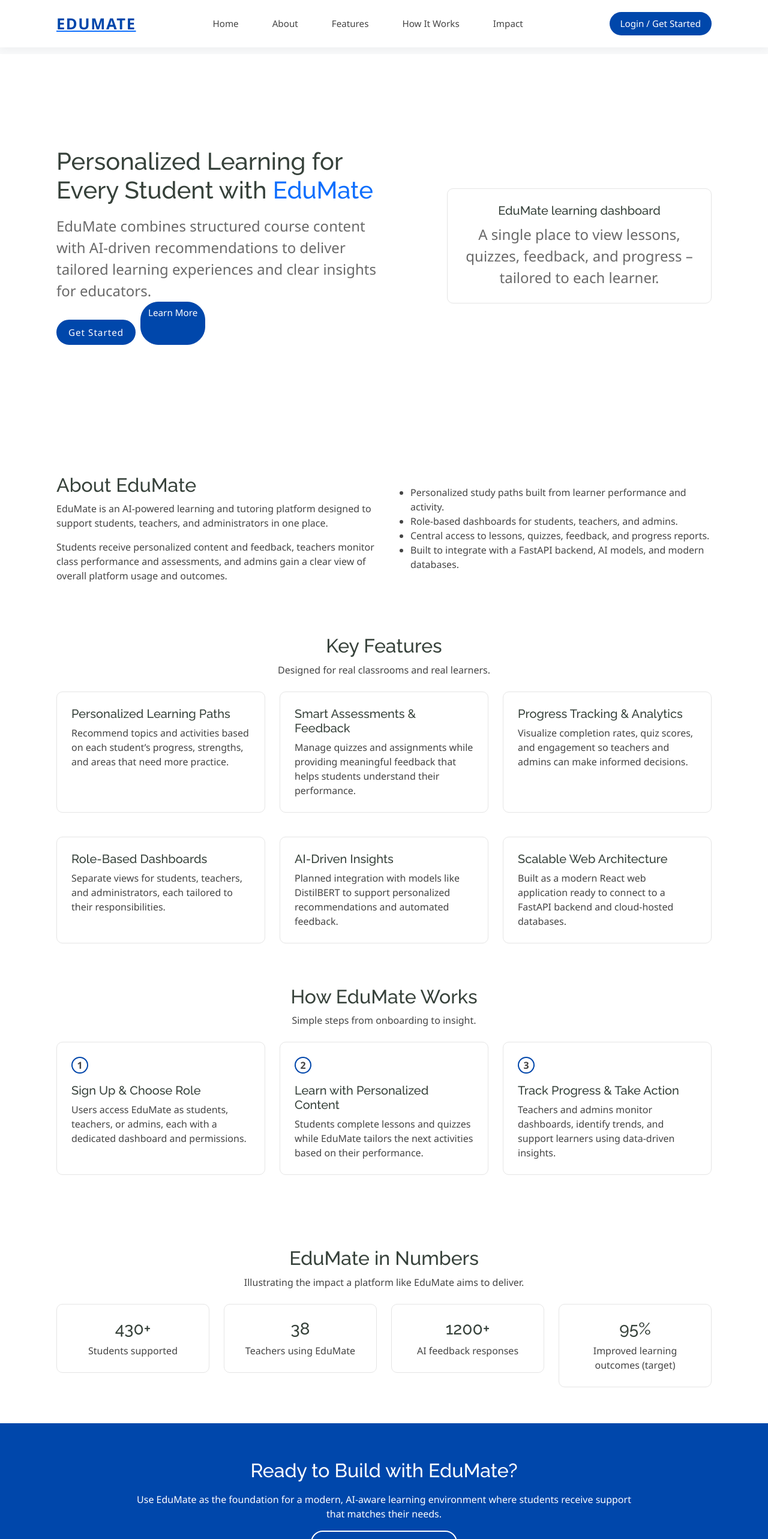
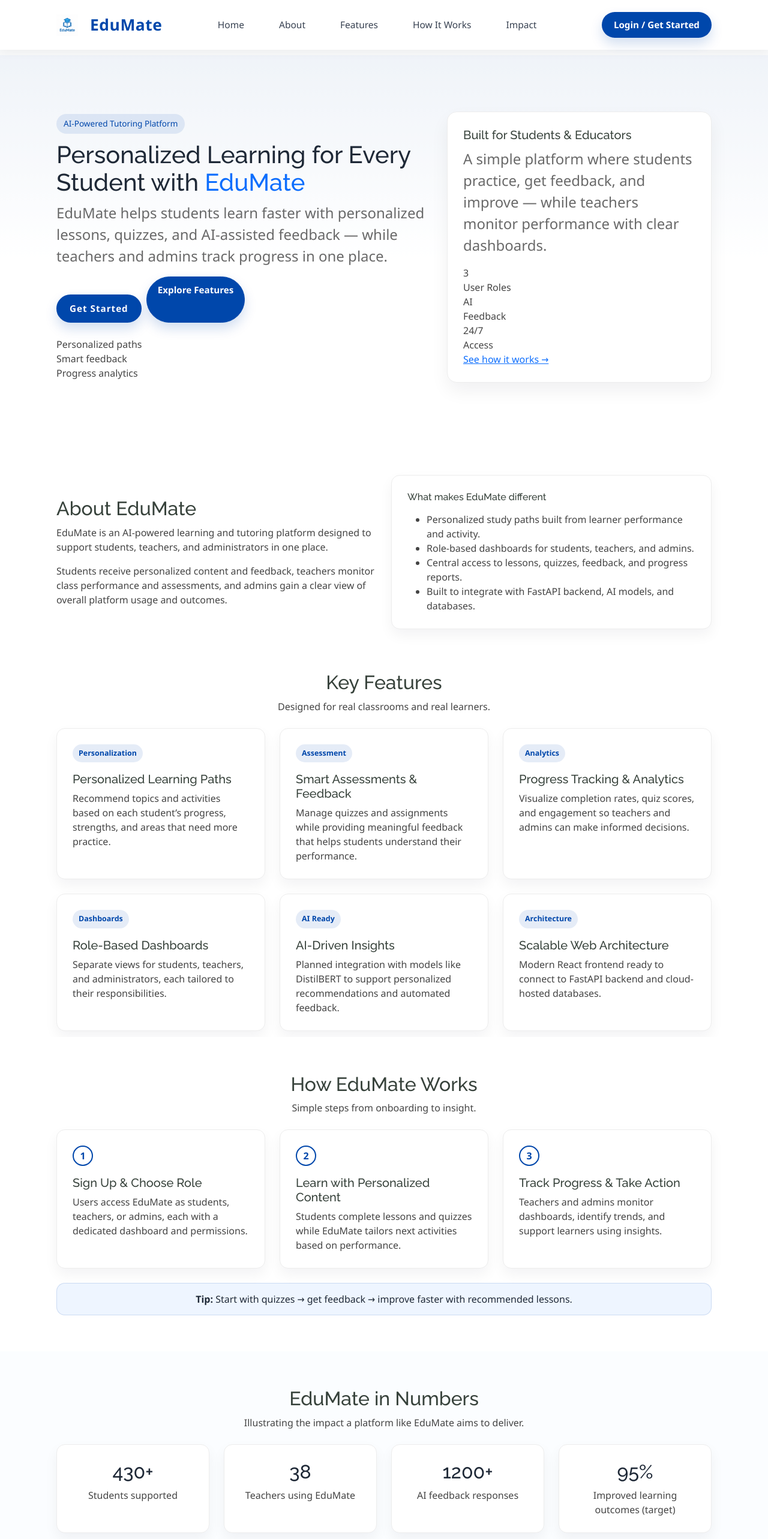
Before and after one commit to zobayerlabib/edumate, a React (Create React App) app in the folder frontend/: page / in a window 1280 px wide. Shown: the top 2566 px of the page at 60% size. Built offline with nearby package versions, Linux system fonts and the light colour scheme.

Commit message:
Update UI styling and add homepage logo

```diff
--- a/frontend/src/App.css
+++ b/frontend/src/App.css
@@ -1,20 +1,13 @@
 /* =========================================================
-   App.css – EduMate Custom Branding (Full Updated Version)
+   App.css – EduMate Custom Branding (No Images Version)
    ========================================================= */
 
-/* ======== COLOR TOKENS ========= */
 :root {
-  --color-primary: #0047ab;        /* cobalt blue */
-  --color-primary-dark: #00358a;   /* darker blue for hover */
-  --color-primary-rgb: 0, 71, 171;
-}
-
-/* ======== BRAND TEXT ========= */
-.brand-text {
-  font-weight: 700;
-  font-size: 1.6rem;
-  letter-spacing: 0.06em;
-  color: var(--color-primary);
+  --color-primary: #0047ab;
+  --color-primary-dark: #00358a;
+  --color-primary-soft: rgba(0, 71, 171, 0.08);
+  --text-dark: #1f2937;
+  --text-muted: #4b5563;
 }
 
 /* =========================================================
@@ -27,34 +20,41 @@
   right: 0;
   background: #ffffff;
   z-index: 997;
-  padding: 12px 0;
-  box-shadow: 0 2px 15px rgba(0, 0, 0, 0.05);
+  padding: 14px 0;
+  box-shadow: 0 2px 18px rgba(0, 0, 0, 0.06);
 }
 
-/* Push main content down so hero is not covered */
 #main {
-  margin-top: 90px;
+  margin-top: 92px;
 }
 
-/* Menu style */
+/* Brand */
+.logo {
+  gap: 12px;
+  text-decoration: none;
+}
+
+.brand-text {
+  font-weight: 800;
+  font-size: 1.65rem;
+  letter-spacing: 0.02em;
+  color: var(--color-primary);
+}
+
+/* Nav */
 .header .navbar ul {
   margin: 0;
   padding: 0;
   list-style: none;
   display: flex;
-  gap: 24px;
+  gap: 26px;
   align-items: center;
 }
 
-.header .navbar li {
-  list-style: none;
-}
-
-/* Nav links */
 .header .navbar .nav-link {
   text-decoration: none;
-  font-size: 0.95rem;
-  color: #444444;
+  font-size: 0.97rem;
+  color: #374151;
   transition: color 0.25s ease;
 }
 
@@ -62,13 +62,12 @@
   color: var(--color-primary);
 }
 
-/* Space for Login / Get Started button */
 .header .btn-get-started {
   margin-left: 16px;
 }
 
 /* =========================================================
-   GLOBAL PRIMARY BUTTONS (OVERRIDE ALL GREEN)
+   BUTTONS
    ========================================================= */
 .btn-get-started,
 .get-started-btn,
@@ -79,11 +78,12 @@
   background-color: var(--color-primary) !important;
   border-color: var(--color-primary) !important;
   color: #ffffff !important;
-  padding: 8px 18px;
-  border-radius: 30px !important;
+  padding: 10px 20px;
+  border-radius: 999px !important;
   text-decoration: none !important;
   font-size: 0.95rem !important;
-  font-weight: 500 !important;
+  font-weight: 600 !important;
+  box-shadow: 0 10px 20px rgba(0, 71, 171, 0.18);
 }
 
 .btn-get-started:hover,
@@ -95,50 +95,151 @@
   background-color: var(--color-primary-dark) !important;
   border-color: var(--color-primary-dark) !important;
   color: #ffffff !important;
+  transform: translateY(-1px);
+}
+
+/* Outline pill button */
+.btn-outline-pill {
+  border-radius: 999px !important;
+  padding: 10px 18px !important;
 }
 
 /* =========================================================
-   CARDS & FEATURE BOXES
+   HERO
+   ========================================================= */
+#hero,
+.hero {
+  background: linear-gradient(180deg, var(--color-primary-soft) 0%, #ffffff 55%);
+  padding-top: 50px;
+  padding-bottom: 50px;
+}
+
+.hero-badge {
+  display: inline-block;
+  font-size: 0.85rem;
+  color: var(--color-primary);
+  background: rgba(0, 71, 171, 0.10);
+  padding: 6px 12px;
+  border-radius: 999px;
+  margin-bottom: 12px;
+}
+
+.hero-title {
+  color: var(--text-dark);
+  line-height: 1.15;
+}
+
+.hero-subtitle {
+  color: var(--text-muted);
+  font-size: 1.05rem;
+  max-width: 620px;
+}
+
+.hero-card {
+  padding: 26px;
+  border-radius: 16px;
+  border: 1px solid #ededed;
+  background: #ffffff;
+  box-shadow: 0 14px 30px rgba(17, 24, 39, 0.06);
+}
+
+.hero-card ul {
+  margin: 0;
+  padding-left: 18px;
+  color: #374151;
+}
+
+.hero-note {
+  background: #ffffff;
+  border: 1px solid rgba(0, 71, 171, 0.12);
+  padding: 14px 16px;
+  border-radius: 14px;
+  color: #374151;
+  box-shadow: 0 10px 22px rgba(17, 24, 39, 0.05);
+}
+
+/* =========================================================
+   CARDS & HOVER EFFECTS
    ========================================================= */
 .section.features .feature-box,
 .section.stats .stat-box,
 .step-card,
-.feature-box {
-  padding: 24px;
-  border-radius: 10px;
-  border: 1px solid #e5e5e5;
+.feature-box,
+.info-card {
+  padding: 26px;
+  border-radius: 14px;
+  border: 1px solid #ededed;
   background: #ffffff;
+  box-shadow: 0 10px 22px rgba(17, 24, 39, 0.05);
+  transition: transform 0.18s ease, box-shadow 0.18s ease, border-color 0.18s ease;
 }
 
-/* Step number circles */
+.section.features .feature-box:hover,
+.section.stats .stat-box:hover,
+.step-card:hover,
+.feature-box:hover,
+.info-card:hover {
+  transform: translateY(-4px);
+  box-shadow: 0 18px 34px rgba(17, 24, 39, 0.08);
+  border-color: rgba(0, 71, 171, 0.18);
+}
+
+/* Pill label on feature cards */
+.pill {
+  display: inline-block;
+  font-size: 0.78rem;
+  font-weight: 600;
+  color: var(--color-primary);
+  background: rgba(0, 71, 171, 0.10);
+  padding: 6px 10px;
+  border-radius: 999px;
+}
+
+/* Steps */
 .step-number {
-  display: inline-block;
-  width: 28px;
-  height: 28px;
+  display: inline-flex;
+  width: 34px;
+  height: 34px;
   border-radius: 50%;
   border: 2px solid var(--color-primary);
-  line-height: 24px;
-  font-weight: 600;
+  align-items: center;
+  justify-content: center;
+  font-weight: 700;
+  color: var(--color-primary);
+}
+
+/* Tip bar */
+.tip-bar {
+  background: #eef5ff;
+  border: 1px solid rgba(0, 71, 171, 0.15);
+  border-radius: 14px;
+  padding: 14px 16px;
   text-align: center;
+  color: #1f2937;
+}
+
+/* Stats */
+#stats,
+.section.stats {
+  background: #fbfdff;
+}
+
+.stat-value {
+  font-size: 2rem;
+  color: var(--text-dark);
 }
 
 /* =========================================================
-   CTA SECTION – "Ready to Build with EduMate?"
+   CTA
    ========================================================= */
 .section.cta,
 #cta.section {
-  background: var(--color-primary) !important; /* cobalt blue */
+  background: var(--color-primary) !important;
   color: #ffffff !important;
-  padding-top: 60px;
-  padding-bottom: 60px;
+  padding-top: 70px;
+  padding-bottom: 70px;
 }
 
-.section.cta .container,
-#cta.section .container {
-  max-width: 900px;
-}
-
-/* Make CTA titles & text white */
 .section.cta h2,
 #cta.section h2,
 .section.cta p,
@@ -146,13 +247,13 @@
   color: #ffffff !important;
 }
 
-/* CTA Button (white outline on blue background) */
 .section.cta .btn-get-started,
 #cta.section .btn-get-started {
-  padding-inline: 28px;
+  padding-inline: 32px;
   border: 2px solid #ffffff !important;
   color: #ffffff !important;
   background-color: transparent !important;
+  box-shadow: none;
 }
 
 .section.cta .btn-get-started:hover,
@@ -162,28 +263,14 @@
 }
 
 /* =========================================================
-   FOOTER – FULL COBALT BLUE
+   RESPONSIVE
    ========================================================= */
-footer,
-#footer,
-.footer {
-  background: var(--color-primary) !important;
-  color: #ffffff !important;
-  padding: 30px 0;
-  text-align: center;
-  font-size: 0.95rem;
+@media (max-width: 992px) {
+  .header .navbar ul {
+    gap: 14px;
+  }
+
+  .brand-text {
+    font-size: 1.35rem;
+  }
 }
-
-/* Footer links */
-footer a,
-#footer a,
-.footer a {
-  color: #ffffff !important;
-  text-decoration: none !important;
-}
-
-footer a:hover,
-#footer a:hover,
-.footer a:hover {
-  text-decoration: underline !important;
-}
--- a/frontend/src/components/layout/Navbar.js
+++ b/frontend/src/components/layout/Navbar.js
@@ -8,15 +8,19 @@
   const { isAuthenticated, user, logout } = useAuth();
 
   return (
-    <header
-      id="header"
-      className="header d-flex align-items-center"
-      style={{ background: "#fff" }}
-    >
+    <header id="header" className="header d-flex align-items-center">
       <div className="container-fluid container-xl d-flex align-items-center justify-content-between">
         {/* Logo / Brand */}
         <Link to="/" className="logo d-flex align-items-center">
-          <span className="brand-text">EDUMATE</span>
+          <span className="logo-badge" aria-label="EduMate logo">
+            <img
+              src="/assets/img/edumate-logo.png"
+              alt="EduMate Logo"
+              className="logo-img"
+            />
+          </span>
+
+          <span className="brand-text">EduMate</span>
         </Link>
 
         {/* Navigation */}
--- a/frontend/src/sections/AboutSection.js
+++ b/frontend/src/sections/AboutSection.js
@@ -9,31 +9,25 @@
           <div className="col-lg-6">
             <h2>About EduMate</h2>
             <p>
-              EduMate is an AI-powered learning and tutoring platform designed to
-              support students, teachers, and administrators in one place.
+              EduMate is an AI-powered learning and tutoring platform designed to support
+              students, teachers, and administrators in one place.
             </p>
-            <p>
-              Students receive personalized content and feedback, teachers monitor
-              class performance and assessments, and admins gain a clear view of
-              overall platform usage and outcomes.
+            <p className="mb-0">
+              Students receive personalized content and feedback, teachers monitor class performance
+              and assessments, and admins gain a clear view of overall platform usage and outcomes.
             </p>
           </div>
 
           <div className="col-lg-6">
-            <ul>
-              <li>
-                Personalized study paths built from learner performance and activity.
-              </li>
-              <li>
-                Role-based dashboards for students, teachers, and admins.
-              </li>
-              <li>
-                Central access to lessons, quizzes, feedback, and progress reports.
-              </li>
-              <li>
-                Built to integrate with a FastAPI backend, AI models, and modern databases.
-              </li>
-            </ul>
+            <div className="info-card">
+              <h6 className="mb-3">What makes EduMate different</h6>
+              <ul className="mb-0">
+                <li>Personalized study paths built from learner performance and activity.</li>
+                <li>Role-based dashboards for students, teachers, and admins.</li>
+                <li>Central access to lessons, quizzes, feedback, and progress reports.</li>
+                <li>Built to integrate with FastAPI backend, AI models, and databases.</li>
+              </ul>
+            </div>
           </div>
         </div>
       </div>
--- a/frontend/src/sections/CallToAction.js
+++ b/frontend/src/sections/CallToAction.js
@@ -7,8 +7,8 @@
       <div className="container text-center">
         <h2 className="mb-3">Ready to Build with EduMate?</h2>
         <p className="mb-4">
-          Use EduMate as the foundation for a modern, AI-aware learning
-          environment where students receive support that matches their needs.
+          Use EduMate as the foundation for a modern, AI-aware learning environment where students receive support
+          that matches their needs.
         </p>
         <a href="/login" className="btn-get-started">
           Get Started with EduMate
--- a/frontend/src/sections/FeaturesSection.js
+++ b/frontend/src/sections/FeaturesSection.js
@@ -2,6 +2,39 @@
 import React from "react";
 
 function FeaturesSection() {
+  const features = [
+    {
+      tag: "Personalization",
+      title: "Personalized Learning Paths",
+      desc: "Recommend topics and activities based on each student’s progress, strengths, and areas that need more practice.",
+    },
+    {
+      tag: "Assessment",
+      title: "Smart Assessments & Feedback",
+      desc: "Manage quizzes and assignments while providing meaningful feedback that helps students understand their performance.",
+    },
+    {
+      tag: "Analytics",
+      title: "Progress Tracking & Analytics",
+      desc: "Visualize completion rates, quiz scores, and engagement so teachers and admins can make informed decisions.",
+    },
+    {
+      tag: "Dashboards",
+      title: "Role-Based Dashboards",
+      desc: "Separate views for students, teachers, and administrators, each tailored to their responsibilities.",
+    },
+    {
+      tag: "AI Ready",
+      title: "AI-Driven Insights",
+      desc: "Planned integration with models like DistilBERT to support personalized recommendations and automated feedback.",
+    },
+    {
+      tag: "Architecture",
+      title: "Scalable Web Architecture",
+      desc: "Modern React frontend ready to connect to FastAPI backend and cloud-hosted databases.",
+    },
+  ];
+
   return (
     <section id="features" className="section features">
       <div className="container">
@@ -11,67 +44,15 @@
         </header>
 
         <div className="row gy-4">
-          <div className="col-md-4">
-            <div className="feature-box h-100">
-              <h5>Personalized Learning Paths</h5>
-              <p className="mb-0">
-                Recommend topics and activities based on each student’s progress,
-                strengths, and areas that need more practice.
-              </p>
+          {features.map((f, idx) => (
+            <div className="col-md-4" key={idx}>
+              <div className="feature-box h-100 feature-card">
+                <span className="pill">{f.tag}</span>
+                <h5 className="mt-3">{f.title}</h5>
+                <p className="mb-0">{f.desc}</p>
+              </div>
             </div>
-          </div>
-
-          <div className="col-md-4">
-            <div className="feature-box h-100">
-              <h5>Smart Assessments & Feedback</h5>
-              <p className="mb-0">
-                Manage quizzes and assignments while providing meaningful feedback
-                that helps students understand their performance.
-              </p>
-            </div>
-          </div>
-
-          <div className="col-md-4">
-            <div className="feature-box h-100">
-              <h5>Progress Tracking & Analytics</h5>
-              <p className="mb-0">
-                Visualize completion rates, quiz scores, and engagement so teachers
-                and admins can make informed decisions.
-              </p>
-            </div>
-          </div>
-        </div>
-
-        <div className="row gy-4 mt-3">
-          <div className="col-md-4">
-            <div className="feature-box h-100">
-              <h5>Role-Based Dashboards</h5>
-              <p className="mb-0">
-                Separate views for students, teachers, and administrators, each
-                tailored to their responsibilities.
-              </p>
-            </div>
-          </div>
-
-          <div className="col-md-4">
-            <div className="feature-box h-100">
-              <h5>AI-Driven Insights</h5>
-              <p className="mb-0">
-                Planned integration with models like DistilBERT to support
-                personalized recommendations and automated feedback.
-              </p>
-            </div>
-          </div>
-
-          <div className="col-md-4">
-            <div className="feature-box h-100">
-              <h5>Scalable Web Architecture</h5>
-              <p className="mb-0">
-                Built as a modern React web application ready to connect to a
-                FastAPI backend and cloud-hosted databases.
-              </p>
-            </div>
-          </div>
+          ))}
         </div>
       </div>
     </section>
--- a/frontend/src/sections/HeroSection.js
+++ b/frontend/src/sections/HeroSection.js
@@ -5,31 +5,72 @@
   return (
     <section id="hero" className="hero d-flex align-items-center">
       <div className="container">
-        <div className="row gy-4 d-flex justify-content-between align-items-center">
-          <div className="col-lg-6 d-flex flex-column justify-content-center">
-            <h1>Personalized Learning for Every Student with <span className="text-primary">EduMate</span></h1>
-            <p>
-              EduMate combines structured course content with AI-driven recommendations
-              to deliver tailored learning experiences and clear insights for educators.
+        <div className="row gy-4 align-items-center">
+          {/* Left */}
+          <div className="col-lg-7">
+            <span className="hero-badge">AI-Powered Tutoring Platform</span>
+
+            <h1 className="hero-title">
+              Personalized Learning for Every Student with{" "}
+              <span className="text-primary">EduMate</span>
+            </h1>
+
+            <p className="hero-subtitle">
+              EduMate helps students learn faster with personalized lessons, quizzes,
+              and AI-assisted feedback — while teachers and admins track progress in one place.
             </p>
 
-            <div className="d-flex">
-              <a href="/login" className="btn-get-started me-2">
+            <div className="d-flex gap-2 flex-wrap mt-3">
+              <a href="/login/role-select" className="btn-get-started">
                 Get Started
               </a>
-              <a href="#about" className="btn btn-outline-secondary">
-                Learn More
+
+              <a href="#features" className="btn btn-outline-secondary btn-outline-pill">
+                Explore Features
               </a>
+            </div>
+
+            {/* small trust points */}
+            <div className="hero-trust mt-4">
+              <div className="trust-item">
+                <span className="dot" /> Personalized paths
+              </div>
+              <div className="trust-item">
+                <span className="dot" /> Smart feedback
+              </div>
+              <div className="trust-item">
+                <span className="dot" /> Progress analytics
+              </div>
             </div>
           </div>
 
+          {/* Right */}
           <div className="col-lg-5">
-            <div className="feature-box text-center">
-              <h5>EduMate learning dashboard</h5>
-              <p className="mb-0">
-                A single place to view lessons, quizzes, feedback, and progress –
-                tailored to each learner.
+            <div className="hero-card">
+              <h5 className="mb-2">Built for Students & Educators</h5>
+              <p className="mb-3">
+                A simple platform where students practice, get feedback, and improve —
+                while teachers monitor performance with clear dashboards.
               </p>
+
+              <div className="mini-stats">
+                <div className="mini-stat">
+                  <div className="mini-value">3</div>
+                  <div className="mini-label">User Roles</div>
+                </div>
+                <div className="mini-stat">
+                  <div className="mini-value">AI</div>
+                  <div className="mini-label">Feedback</div>
+                </div>
+                <div className="mini-stat">
+                  <div className="mini-value">24/7</div>
+                  <div className="mini-label">Access</div>
+                </div>
+              </div>
+
+              <a href="#how-it-works" className="hero-link mt-3">
+                See how it works →
+              </a>
             </div>
           </div>
         </div>
--- a/frontend/src/sections/HowItWorksSection.js
+++ b/frontend/src/sections/HowItWorksSection.js
@@ -16,8 +16,7 @@
               <span className="step-number">1</span>
               <h5 className="mt-3">Sign Up & Choose Role</h5>
               <p className="mb-0">
-                Users access EduMate as students, teachers, or admins, each with
-                a dedicated dashboard and permissions.
+                Users access EduMate as students, teachers, or admins, each with a dedicated dashboard and permissions.
               </p>
             </div>
           </div>
@@ -27,8 +26,7 @@
               <span className="step-number">2</span>
               <h5 className="mt-3">Learn with Personalized Content</h5>
               <p className="mb-0">
-                Students complete lessons and quizzes while EduMate tailors the
-                next activities based on their performance.
+                Students complete lessons and quizzes while EduMate tailors next activities based on performance.
               </p>
             </div>
           </div>
@@ -38,11 +36,14 @@
               <span className="step-number">3</span>
               <h5 className="mt-3">Track Progress & Take Action</h5>
               <p className="mb-0">
-                Teachers and admins monitor dashboards, identify trends, and
-                support learners using data-driven insights.
+                Teachers and admins monitor dashboards, identify trends, and support learners using insights.
               </p>
             </div>
           </div>
+        </div>
+
+        <div className="tip-bar mt-4">
+          <strong>Tip:</strong> Start with quizzes → get feedback → improve faster with recommended lessons.
         </div>
       </div>
     </section>
--- a/frontend/src/sections/StatsSection.js
+++ b/frontend/src/sections/StatsSection.js
@@ -2,6 +2,13 @@
 import React from "react";
 
 function StatsSection() {
+  const stats = [
+    { value: "430+", label: "Students supported" },
+    { value: "38", label: "Teachers using EduMate" },
+    { value: "1200+", label: "AI feedback responses" },
+    { value: "95%", label: "Improved learning outcomes (target)" },
+  ];
+
   return (
     <section id="stats" className="section stats">
       <div className="container">
@@ -11,33 +18,14 @@
         </header>
 
         <div className="row gy-4">
-          <div className="col-md-3 col-6">
-            <div className="stat-box text-center">
-              <h3>430+</h3>
-              <p className="mb-0">Students supported</p>
+          {stats.map((s, idx) => (
+            <div className="col-md-3 col-6" key={idx}>
+              <div className="stat-box text-center h-100">
+                <h3 className="stat-value">{s.value}</h3>
+                <p className="mb-0">{s.label}</p>
+              </div>
             </div>
-          </div>
-
-          <div className="col-md-3 col-6">
-            <div className="stat-box text-center">
-              <h3>38</h3>
-              <p className="mb-0">Teachers using EduMate</p>
-            </div>
-          </div>
-
-          <div className="col-md-3 col-6">
-            <div className="stat-box text-center">
-              <h3>1200+</h3>
-              <p className="mb-0">AI feedback responses</p>
-            </div>
-          </div>
-
-          <div className="col-md-3 col-6">
-            <div className="stat-box text-center">
-              <h3>95%</h3>
-              <p className="mb-0">Improved learning outcomes (target)</p>
-            </div>
-          </div>
+          ))}
         </div>
       </div>
     </section>
```
Also changed, not shown: frontend/public/assets/img/edumate-logo.png (added).
